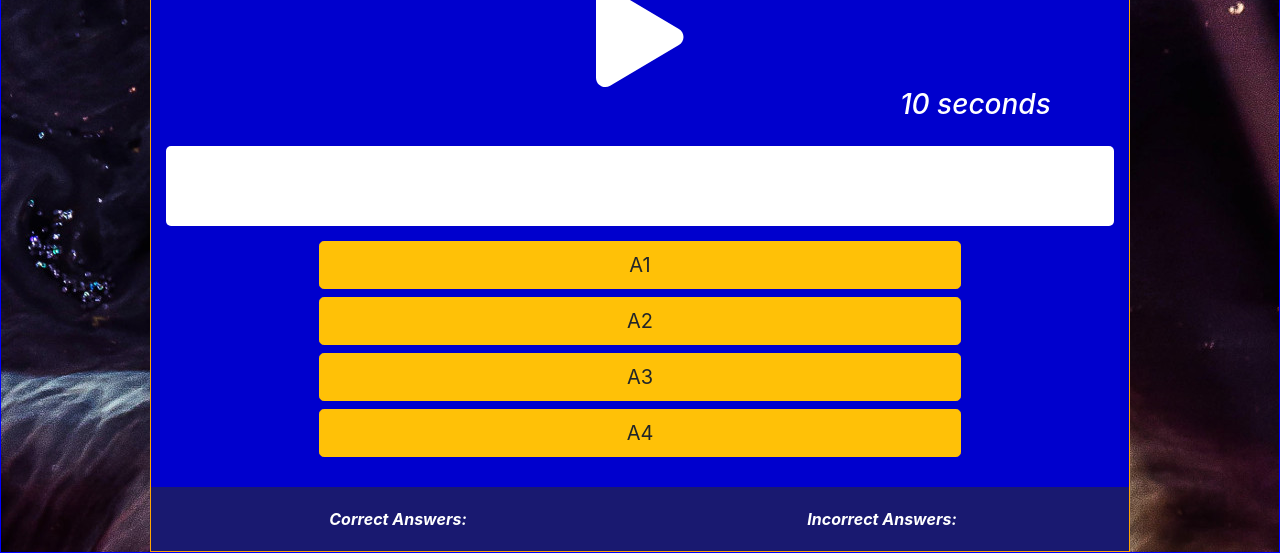
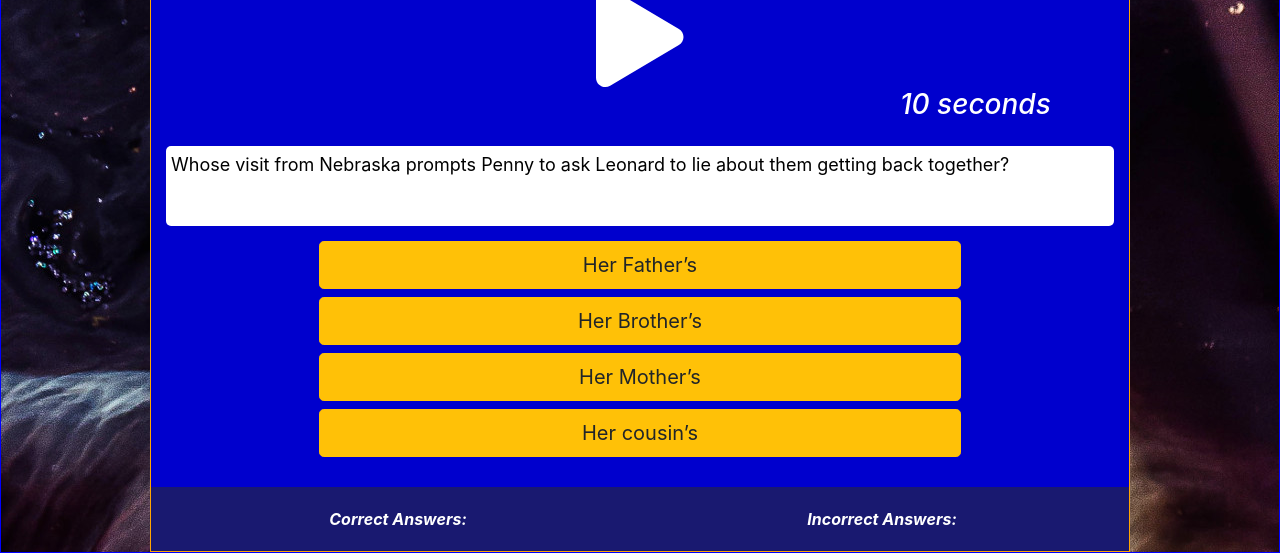
Before and after one commit to chitramaddy/TriviaGame, a plain HTML site: page index.html in a window 1280 px wide. Shown: the part 247-800 px from the top of the page. Drawn offline with nearby package versions, Linux system fonts and the light colour scheme.

Commit message:
made DOM references. wrote question to the DOM

```diff
--- a/assets/css/style.css
+++ b/assets/css/style.css
@@ -56,7 +56,7 @@ footer{
     height: 80px;
     margin: 15px;
     padding: 5px;
-    font-size: 16px;
-    color: white;
+    font-size: 18px;
+    color: black;
 
 }
--- a/assets/javascript/app.js
+++ b/assets/javascript/app.js
@@ -1,23 +1,22 @@
 //var array for storing questions and answers
-var questions = [{
-        Q1: "Whose visit from Nebraska prompts Penny to ask Leonard to lie about them getting back together?",
-        a1: "Her Father’s",
-        a2: "Her Brother’s",
+var questionsArr = [{
+        Q: "Whose visit from Nebraska prompts Penny to ask Leonard to lie about them getting back together?",
+        A1: "Her Father’s",
+        A2: "Her Brother’s",
         A3: "Her Mother’s",
         A4: "Her cousin’s",
         ans: "Her Father's"
     },
     {
-        Q2: "What is Stuart's self-proclaimed 'dream job' that he lands after the comic store burns down due to a 'hot plate incident'?",
+        Q: "What is Stuart's self-proclaimed 'dream job' that he lands after the comic store burns down due to a 'hot plate incident'?",
         A1: "Dressing up Goofy at Disneyland",
         A2: "Mrs. Wolowitz’s caregiver",
         A3: "Cartoonist for Marvel",
         A4: "A Bartender",
         ans: "Mrs. Wolowitz's caregiver"
     },
-
     {
-        Q3: "What is Sheldon's nickname for his grandmother?",
+        Q: "What is Sheldon's nickname for his grandmother?",
         A1: "Meemaw",
         A2: "Moonpie",
         A3: "Granny",
@@ -25,7 +24,7 @@ var questions = [{
         ans: "Meemaw"
     },
     {
-        Q4: "Which band wrote the theme song for the show?",
+        Q: "Which band wrote the theme song for the show?",
         A1: "The Beatles",
         A2: "Backstreet Boys",
         A3: "Barenaked Ladies",
@@ -33,16 +32,15 @@ var questions = [{
         ans: "Barenaked Ladies"
     },
     {
-        Q5: "Which state is Penny originally from?",
+        Q: "Which state is Penny originally from?",
         A1: "California",
         A2: "New Jersey",
         A3: "Nebraska",
         A4: "Montonna",
         ans: "Nebraska"
     },
-
     {
-        Q6: "What is Howard allergic to?",
+        Q: "What is Howard allergic to?",
 
         A1: "Shellfish",
         A2: "Blueberries",
@@ -50,9 +48,8 @@ var questions = [{
         A4: "Eggs",
         ans: "Nuts"
     },
-
     {
-        Q7: "'While my brother was getting an STD, I was getting a Ph:D: Penicillin can't take this away:' Who said it ?",
+        Q: "'While my brother was getting an STD, I was getting a Ph:D: Penicillin can't take this away:' Who said it ?",
 
         A1: "Sheldon",
         A2: "Amy",
@@ -60,9 +57,8 @@ var questions = [{
         A4: "Leonard",
         ans: "Sheldon"
     },
-
     {
-        Q8: "Finish Penny's quote: 'So that means, you're a doctor, you 're a doctor, you're a doctor, you 're a doctor and, Howard, you ________________:",
+        Q: "Finish Penny's quote: 'So that means, you're a doctor, you 're a doctor, you're a doctor, you 're a doctor and, Howard, you ________________:",
         A1: "Know a lot of Doctors",
         A2: "Should leave",
         A3: "Should try and become one",
@@ -71,7 +67,7 @@ var questions = [{
     },
 
     {
-        Q9: "'You better watch that attitude, buddy: You're dating the popular girl now:' Who said it ?",
+        Q: "'You better watch that attitude, buddy: You're dating the popular girl now:' Who said it ?",
 
         A1: "Amy",
         A2: "Bernadette",
@@ -81,7 +77,7 @@ var questions = [{
     },
 
     {
-        Q10: " Who said it: 'Our babies will be smart and beautiful:'",
+        Q: " Who said it: 'Our babies will be smart and beautiful:'",
         A1: "Penny",
         A2: "Bernadette",
         A3: "Amy",
@@ -90,7 +86,7 @@ var questions = [{
     },
 
     {
-        Q11: "What is Sheldon’ s favorite number ?",
+        Q: "What is Sheldon’ s favorite number ?",
 
         A1: "0",
         A2: "43",
@@ -100,7 +96,7 @@ var questions = [{
     },
 
     {
-        Q12: "Where did Amy go to college ?",
+        Q: "Where did Amy go to college ?",
         A1: "Harvard University",
         A2: "MIT",
         A3: "Princeton University",
@@ -109,7 +105,7 @@ var questions = [{
     },
 
     {
-        Q13: "Despite wanting his astronaut nickname to be 'Rocket Man', what nickname does Howard actually end up with ?",
+        Q: "Despite wanting his astronaut nickname to be 'Rocket Man', what nickname does Howard actually end up with ?",
         A1: "Buzz",
         A2: "Fruit Loops",
         A3: "Space Cowboy",
@@ -118,7 +114,7 @@ var questions = [{
     },
 
     {
-        Q14: "Who accompanies Leonard to Switzerland on his and Penny 's first Valentine's Day ?",
+        Q: "Who accompanies Leonard to Switzerland on his and Penny 's first Valentine's Day ?",
         A1: "Penny",
         A2: "Howard",
         A3: "Sheldon",
@@ -127,7 +123,7 @@ var questions = [{
     },
 
     {
-        Q15: "Who accompanies Sheldon and Amy on their first dinner date ?",
+        Q: "Who accompanies Sheldon and Amy on their first dinner date ?",
         A1: "Leonard",
         A2: "Penny",
         A3: "Raj",
@@ -136,7 +132,7 @@ var questions = [{
     },
 
     {
-        Q16: "What song does Sheldon require his caretakers sing to him when he is sick ?",
+        Q: "What song does Sheldon require his caretakers sing to him when he is sick ?",
 
         A1: "Baa Baa Black Sheep",
         A2: "Wheels on the Bus Go",
@@ -146,7 +142,7 @@ var questions = [{
     },
 
     {
-        Q17: "Finish this game title: 'Rock, paper, scissors, lizard, ______'",
+        Q: "Finish this game title: 'Rock, paper, scissors, lizard, ______'",
 
         A1: "Kirk",
         A2: "Spock",
@@ -155,7 +151,7 @@ var questions = [{
         ans: "Spock"
     },
     {
-        Q18: "Where did Sheldon grow up ?",
+        Q: "Where did Sheldon grow up ?",
         A1: "East Texas",
         A2: "West Texas",
         A3: "Louisiana",
@@ -164,7 +160,7 @@ var questions = [{
     },
 
     {
-        Q19: "Why did Sheldon miss the opportunity to meet Stan Lee at the comic book store ?",
+        Q: "Why did Sheldon miss the opportunity to meet Stan Lee at the comic book store ?",
         A1: "He was in Jail",
         A2: "He was sleeping",
         A3: "He had to work",
@@ -173,7 +169,7 @@ var questions = [{
     },
 
     {
-        Q20: "How many times does Sheldon have to knock on a door and say someone 's name?",
+        Q: "How many times does Sheldon have to knock on a door and say someone 's name?",
         A1: "It changes every time",
         A2: "One time",
         A3: "Two times",
@@ -183,24 +179,60 @@ var questions = [{
     }
 ];
 
+//var for incrementing question number
+var count = 0;
+
 //var for storing player answer
+var ansChosen = '';
+
 //var game running set to false
+var gameIsRunning = false;
+
 //var for set timer for answering each question
-//variable for time interval between questions
+var displayQues;
+
 //variable to count correct answers
+var correctAns = 0;
+
 //variable to count incorrect answers
+var incorrectAns = 0;
 
 //DOM reference to the picked question
+var quesHTML = document.getElementById('ques');
+
 //DOM reference to answer choices
+var A1HTML = document.getElementById('A1');
+var A2HTML = document.getElementById('A2');
+var A3HTML = document.getElementById('A3');
+var A4HTML = document.getElementById('A4');
+
 //DOM reference to showing time for answering each question
+var displayQuesHTML = document.getElementsByClassName("timer");
+
 //DOM reference to show correct/incorrect/time out messages
+var checkAnsHTML = document.getElementById('checkAns');
+
 //DOM reference to correct answers
+var correctHTML = document.getElementById('correct');
 //DOM reference to incorrect answers
+var incorrectHTML = document.getElementById('incorrect');
 
 //When document is ready
+
+
 //show play button
-//when play is clicked: rewrite stats, pick a random question, set game running to true
+
+//when play is clicked: rewrite stats, pick a question, set game running to true
+//$("#play").on("click", startTrivia);
+
 //write picked question and respective answer choices to the DOM, set the timer running write the timer to DOM
+$("#ques").html(questionsArr[count].Q);
+console.log(questionsArr[count].Q);
+
+$("#A1").html(questionsArr[count].A1);
+$("#A2").html(questionsArr[count].A2);
+$("#A3").html(questionsArr[count].A3);
+$("#A4").html(questionsArr[count].A4);
 //if the player did not answer the question with in 10 sec, show timeout and game running false
 //store the player anwer to a variable, stop the timer, set game running to false
 //check is player answer is same as the correct answer
--- a/index.html
+++ b/index.html
@@ -27,7 +27,7 @@
 			</div>
 
 			<div>
-				<i class="fas fa-play big"></i>
+				<i class="fas fa-play big" id="play"></i>
 			</div>
 
 			<div id="checkAns"></div>
```
